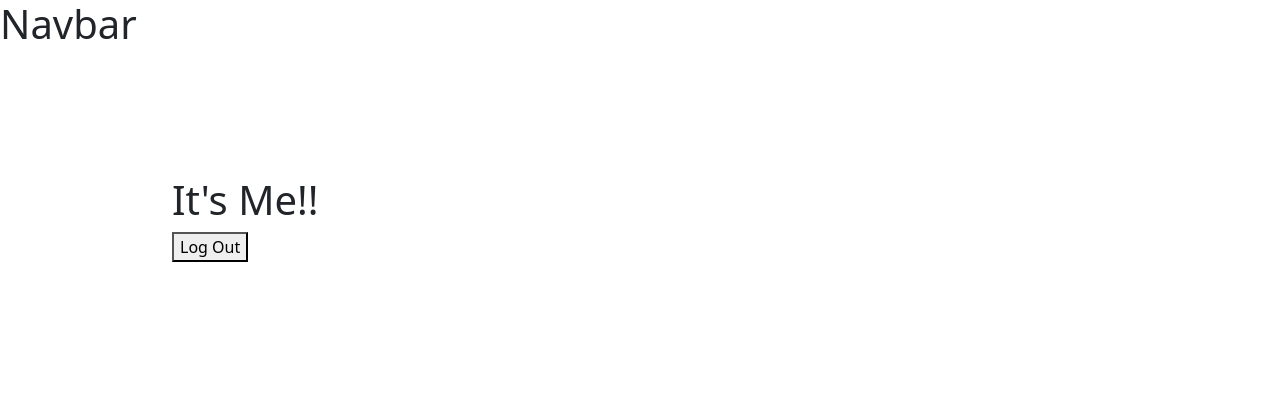
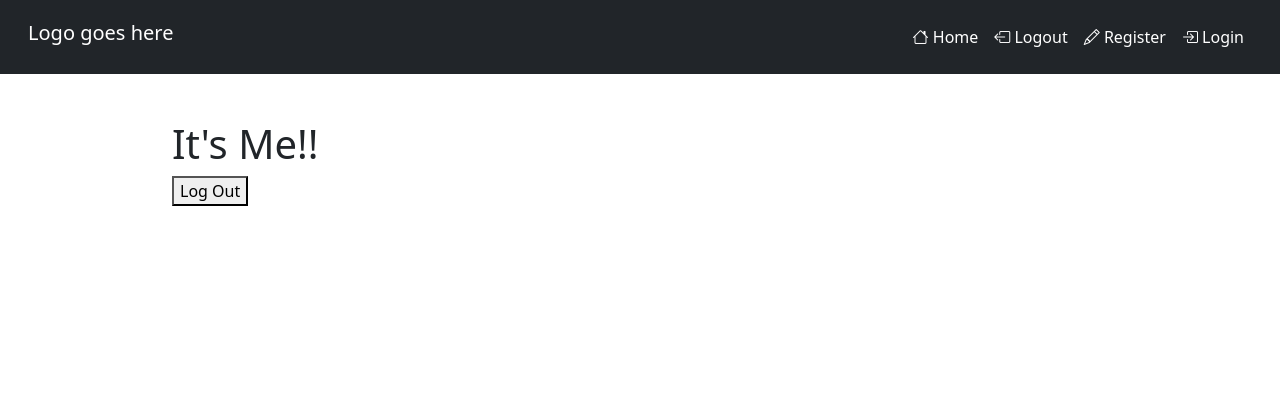
Before and after one commit to York13Pud/python-project-dev-to-stats, a Django app: page / in a window 1280 px wide. Shown: the top 420 px of the page. Run offline with Django 4.2, Linux system fonts and the light colour scheme; the visitor is signed in with stand-in values (Sample User, id 1); parts of the project's set-up code (start-up, migrations or seed data) failed here and were passed over.

Commit message:
Installed navbar theme and layout from theme

```diff
--- a/project/templates/navbar.html
+++ b/project/templates/navbar.html
@@ -1,5 +1,24 @@
 <!-- Navbar section -->
 
-<h1>Navbar</h1>
+<!-- Navbar area starts -->
+<nav class ="fixed-top navbar navbar-expand-lg navbar-dark bg-dark text-white p-3">
+    <div class="container-fluid">
+        <div class="d-flex align-items-start justify-content-start ">
+            <h1 class="navbar-brand text-white text-center"><i class=""></i>Logo goes here</h1>
+        </div>
+        <button class="navbar-toggler text-white justify-content-end" type="button" data-bs-toggle="collapse" data-bs-target="#navbar">
+            <span class="navbar-toggler-icon text-white"></span>
+        </button>
+        <div class="collapse navbar-collapse justify-content-end" id="navbar">
+            <div class="navbar-nav">
+                <a class="nav-item nav-link text-white" href="#"><span class="bi bi-house"></span> Home</a>
+                <a class="nav-item nav-link text-white" href="#"><span class="bi bi-box-arrow-left"></span> Logout</a>
+                <a class="nav-item nav-link text-white" href="#"><span class="bi bi-pencil"></span> Register</a>
+                <a class="nav-item nav-link text-white" href="#"><span class="bi bi-box-arrow-in-right"></span> Login</a>
+            </div>
+        </div>
+    </div>
+</nav>
+<!-- Navbar area ends -->
 
 <!-- Navbar section end -->
```
